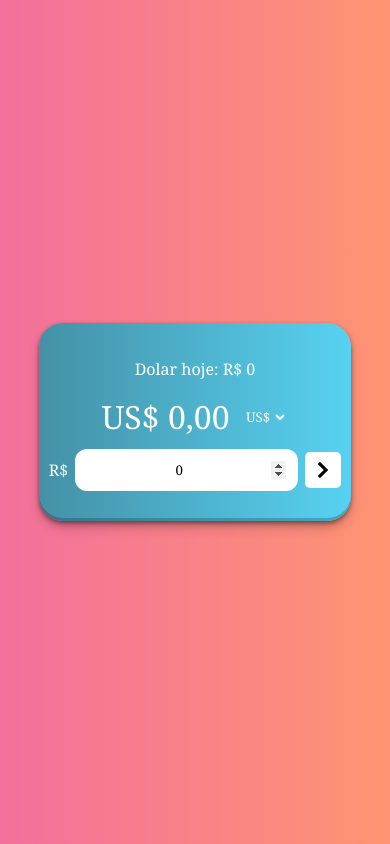
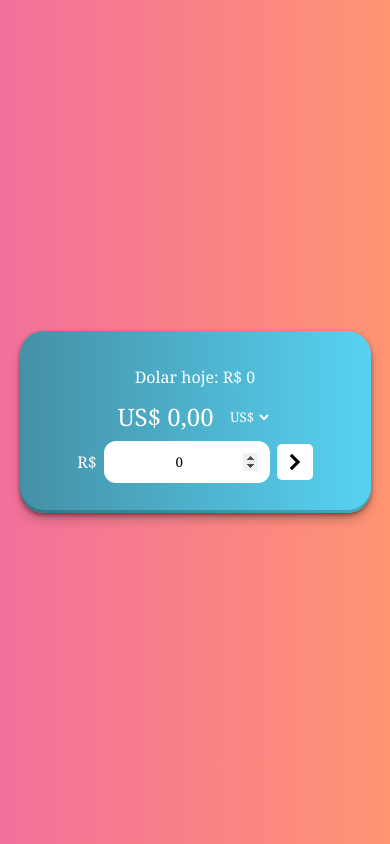
Before and after one commit to ProgrammerKelliton/moneyConverter, a plain HTML site: page index.html in a window 390 px wide. Drawn offline with Linux system fonts and the light colour scheme; no server answers.

Commit message:
Ajustando texto

```diff
--- a/index.html
+++ b/index.html
@@ -28,7 +28,7 @@
         <div class="enterValue">
             <label for="value" class="enterValue__realValue">R$</label>
             <input type="number" id="value" class="enterValue__inputRealValue" title="Digite o valor em reais" autofocus
-                value="0" min="0">
+                value="0" min="0" max="10000000000">
 
             <div class="calculate">
                 <img src="../src/assets/arrowIcon.svg" alt="Icon arrow" class="calculate__icon">
--- a/src/styles/style.scss
+++ b/src/styles/style.scss
@@ -36,7 +36,7 @@ body {
 }
 
 .box {
-    width: clamp(300px, 80vw, 400px);
+    width: clamp(300px, 90vw, 500px);
     padding: 30px 0px;
 }
 
@@ -48,7 +48,7 @@ body {
 }
 
 .changeAndView__moneyValue {
-    font-size: xx-large;
+    font-size: clamp(1.5rem, 2.5vw, 2.5rem);
 }
 
 .enterValue__inputRealValue {
```
Also changed, not shown: src/styles/style.css, 1 other file.
